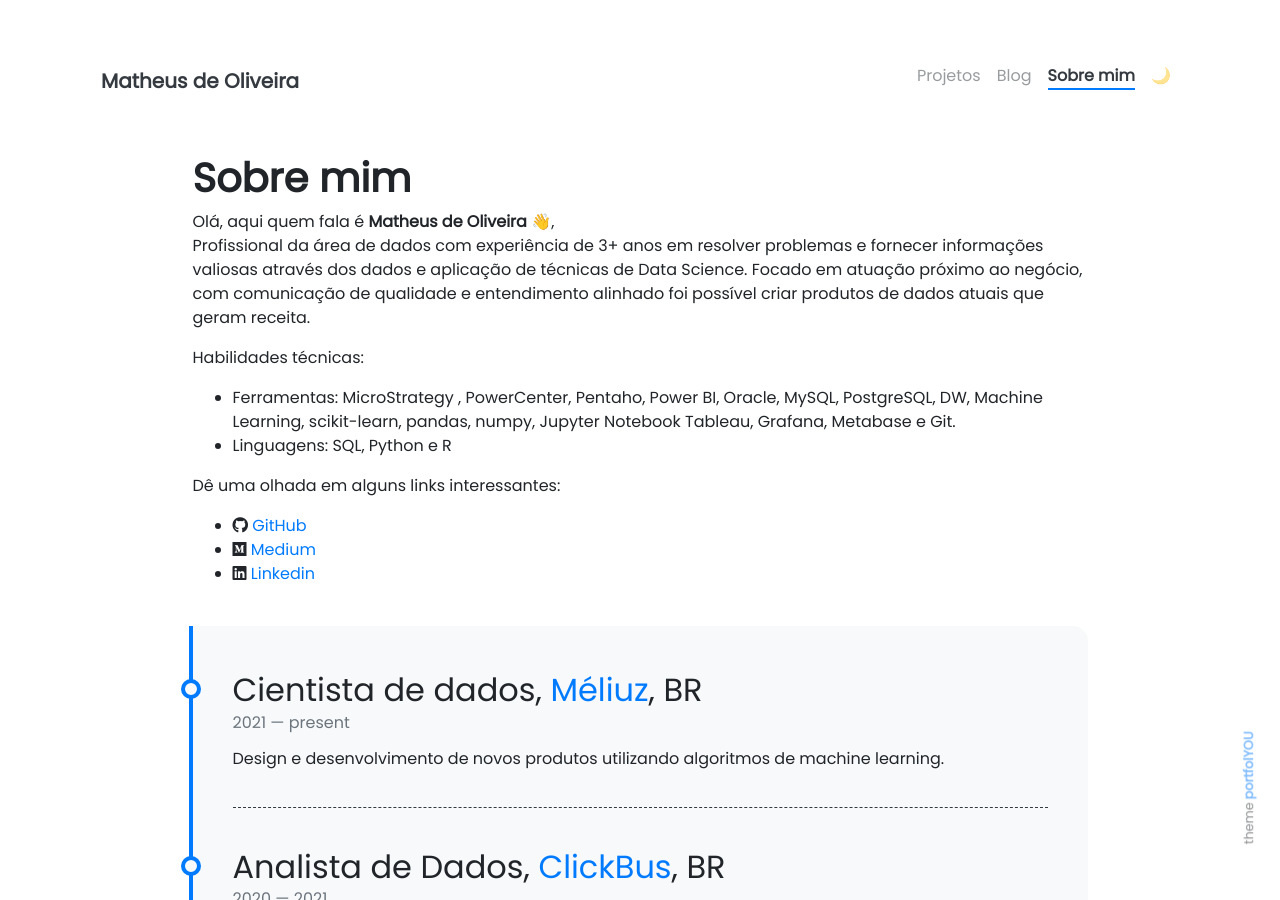
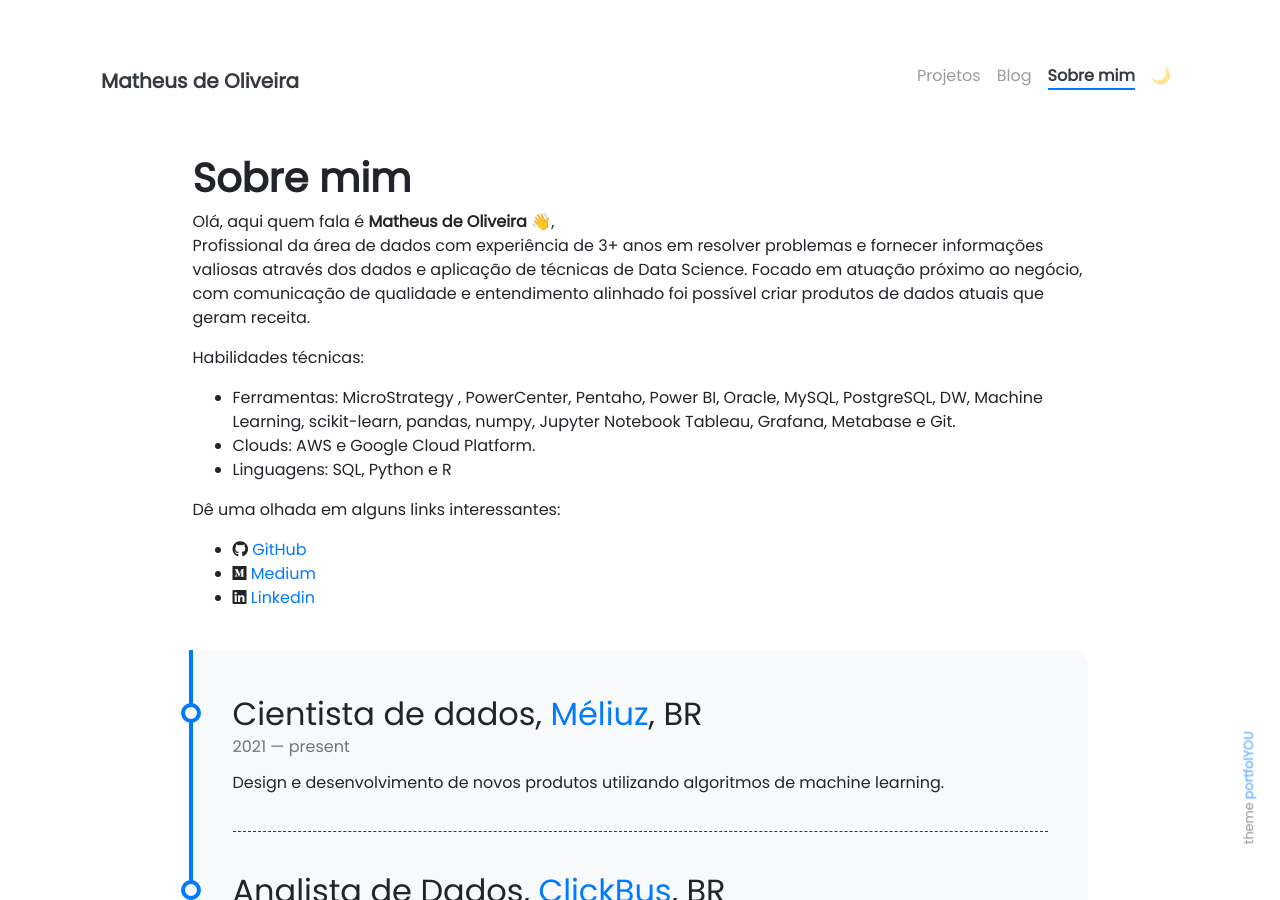
Before and after one commit to mathdeoliveira/mathdeoliveira.github.io, a Jekyll site: the page built from pages/about.md, in a window 1280 px wide and 900 px high. Built offline with Jekyll 4.4.1, drawn with Linux system fonts in a browser that asks for light colours; nearby versions of some CDN libraries; emoji names are drawn with the system emoji font.

Commit message:
Update about.md

```diff
--- a/pages/about.md
+++ b/pages/about.md
@@ -12,6 +12,7 @@
 
 Habilidades técnicas:
 - Ferramentas: MicroStrategy , PowerCenter, Pentaho, Power BI, Oracle, MySQL, PostgreSQL, DW, Machine Learning, scikit-learn, pandas, numpy, Jupyter Notebook Tableau, Grafana, Metabase e Git.
+- Clouds: AWS e Google Cloud Platform.
 - Linguagens: SQL, Python e R
 
 Dê uma olhada em alguns links interessantes:
```
